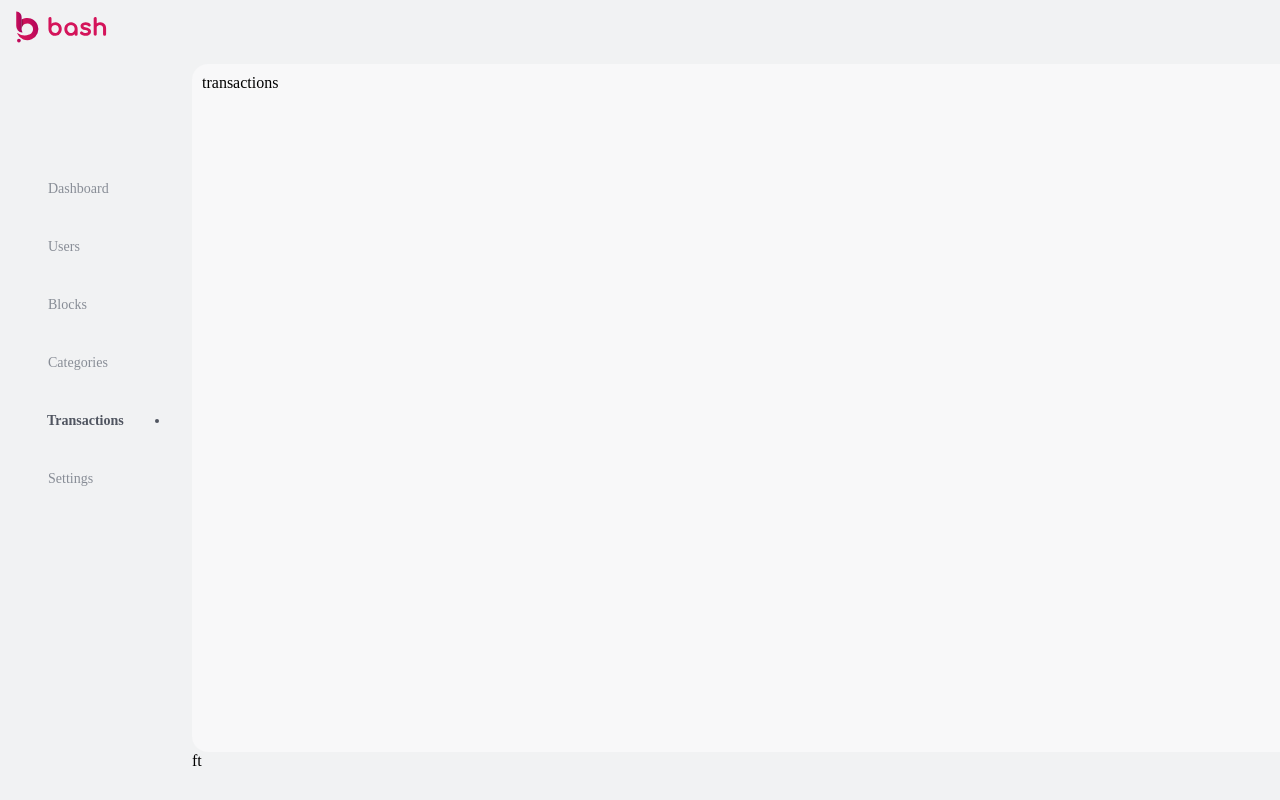
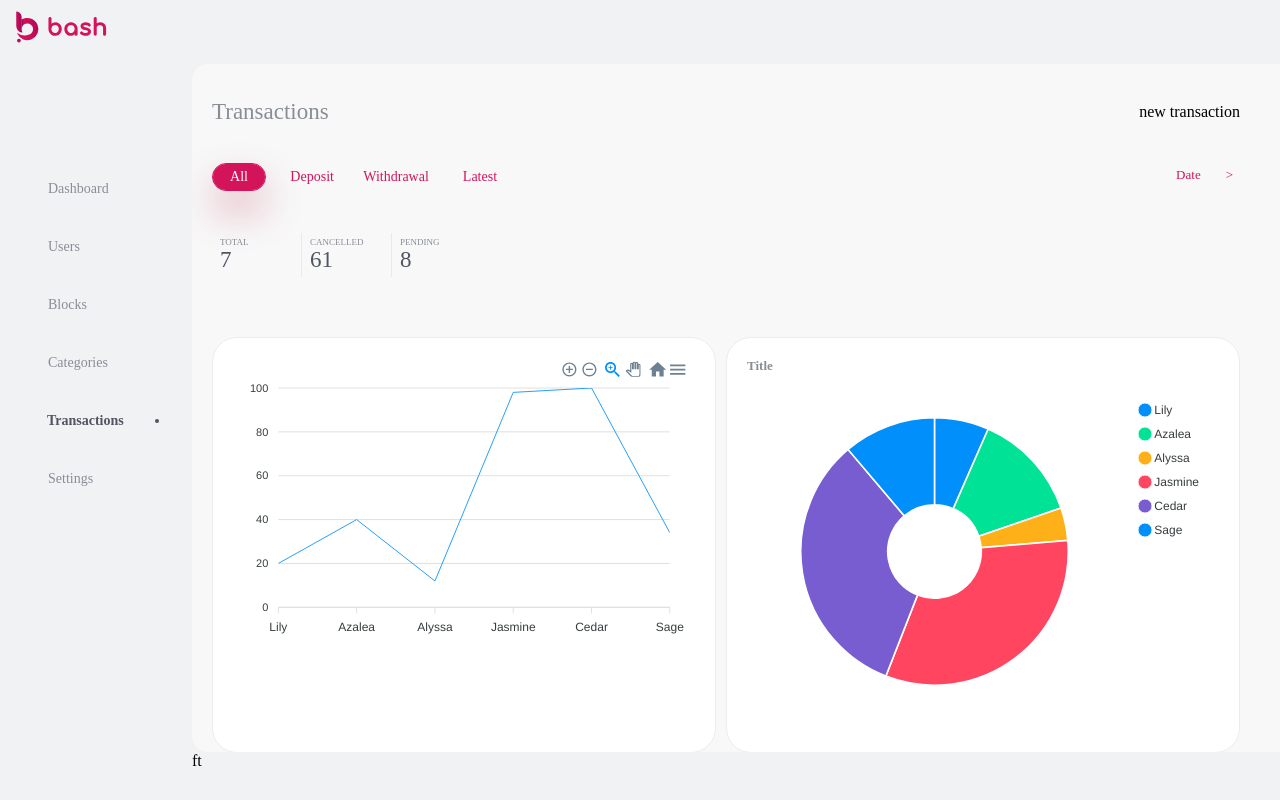
Before and after one commit to encodedbicoding-team/bash, a React (Create React App) app: page /admin/transactions in a window 1280 px wide. Built offline with nearby package versions, Linux system fonts and the light colour scheme; some icons are missing.

Commit message:
started building transactions page

```diff
--- a/src/components/Blocks/index.jsx
+++ b/src/components/Blocks/index.jsx
@@ -12,7 +12,7 @@ class BlocksComponent extends Component {
     pieGraphLabels: [],
     pieGraphSeries: [],
     lineGraphLabels: [],
-    lineGraphSeries: []
+    lineGraphSeries: [],
   }
   componentDidMount() {
     this.handleSetCurrentSearch();
--- a/src/components/Transactions/index.jsx
+++ b/src/components/Transactions/index.jsx
@@ -1,15 +1,125 @@
 import React, { Component } from 'react';
+import { withRouter } from 'react-router';
+import { PageNavigation } from '../../utils/pageNavigation';
+import { DetailsInfo, PieGraph, LineGraph } from '../../utils/utils';
+import './transactions.css';
 
 class TransactionsComponent extends Component {
+  state = {
+    current_search: '',
+    pieGraphLabels: [],
+    pieGraphSeries: [],
+    lineGraphLabels: [],
+    lineGraphSeries: [],
+  }
+  componentDidMount() {
+    this.handleSetCurrentSearch();
+    this.handleSetPieGraphData();
+    this.handleSetLineGraphData();
+  }
+  handleSetCurrentSearch() {
+    const search = this.props.location.search.split('=')[1];
+    if (search) {
+      this.setState({ current_search: search.replace(/%20/g, ' ') || 'all'});
+    } else {
+      this.setState({ current_search: search || 'all'});
+    }
+  }
+  handleSetPieGraphData () {
+    const labels = ['Lily', 'Azalea', 'Alyssa', 'Jasmine', 'Cedar', 'Sage']
+    const series = [20, 40, 12, 98, 100, 34]
+
+    this.setState({ pieGraphLabels: labels, pieGraphSeries: series});
+  }
+
+  handleSetLineGraphData () {
+    const labels = ['Lily', 'Azalea', 'Alyssa', 'Jasmine', 'Cedar', 'Sage']
+    const series = [{
+      data: [20, 40, 12, 98, 100, 34]
+    }]
+
+    this.setState({ lineGraphLabels: labels, lineGraphSeries: series});
+  }
   render() {
     return (
-      <div>
+      <div className="transactions_main_container">
         <div>
-         transactions
+          <div className="page_title_cont">
+            <p className="page_title">Transactions</p>
+            <div>
+              <p>new transaction</p>
+            </div>
+          </div>
+          <div>
+            <PageNavigation
+              page_details={[
+                {
+                  text: 'All',
+                  url: '/transactions'
+                },
+                {
+                  text: 'deposit',
+                  url: '/transactions'
+                },
+                {
+                  text: 'withdrawal',
+                  url: '/transactions'
+                },
+                {
+                  text: 'latest',
+                  url: '/transactions'
+                },
+
+              ]}
+
+              current_search={this.state.current_search}
+              date_func={(f) => console.log(f)}
+            />
+          </div>
+          <div className="flex flex-row m-top20">
+              <div>
+                <DetailsInfo
+                  title="total"
+                  figure="7"
+                  width="120px"
+                />
+              </div>
+              <div>
+                <DetailsInfo
+                  title="cancelled"
+                  figure="61"
+                  width="150px"
+                />
+              </div>
+              <div>
+              <DetailsInfo
+                  title="pending"
+                  figure="8"
+                  width="120px"
+                  border_right={false}
+                />
+              </div>
+          </div>
+          <div className="m-top20 page_chart_data">
+              <div className="page_chart_graph">
+                <div>
+                  <LineGraph
+                   series={this.state.lineGraphSeries}
+                  labels={this.state.lineGraphLabels}
+                  />
+                </div>
+              </div>
+              <div>
+                <PieGraph
+                  labels={this.state.pieGraphLabels}
+                  series={this.state.pieGraphSeries}
+                />
+              </div>
+          </div>
         </div>
       </div>
     )
   }
 }
 
-export default TransactionsComponent;
+export default withRouter(TransactionsComponent);
--- /dev/null
+++ b/src/components/Transactions/transactions.css
@@ -0,0 +1,4 @@
+.transactions_main_container{
+  padding: 10px;
+  padding-right: 30px;
+}
--- a/src/utils/utils.css
+++ b/src/utils/utils.css
@@ -99,7 +99,7 @@
 }
 .details_info_container {
   margin: 0;
-  padding: 4px;
+  padding: 4px 4px 4px 8px;
   background-color: inherit;
 }
 .details_info_title {
```
Also changed, not shown: 1 other file (tests, documents, lock files or other folders).
